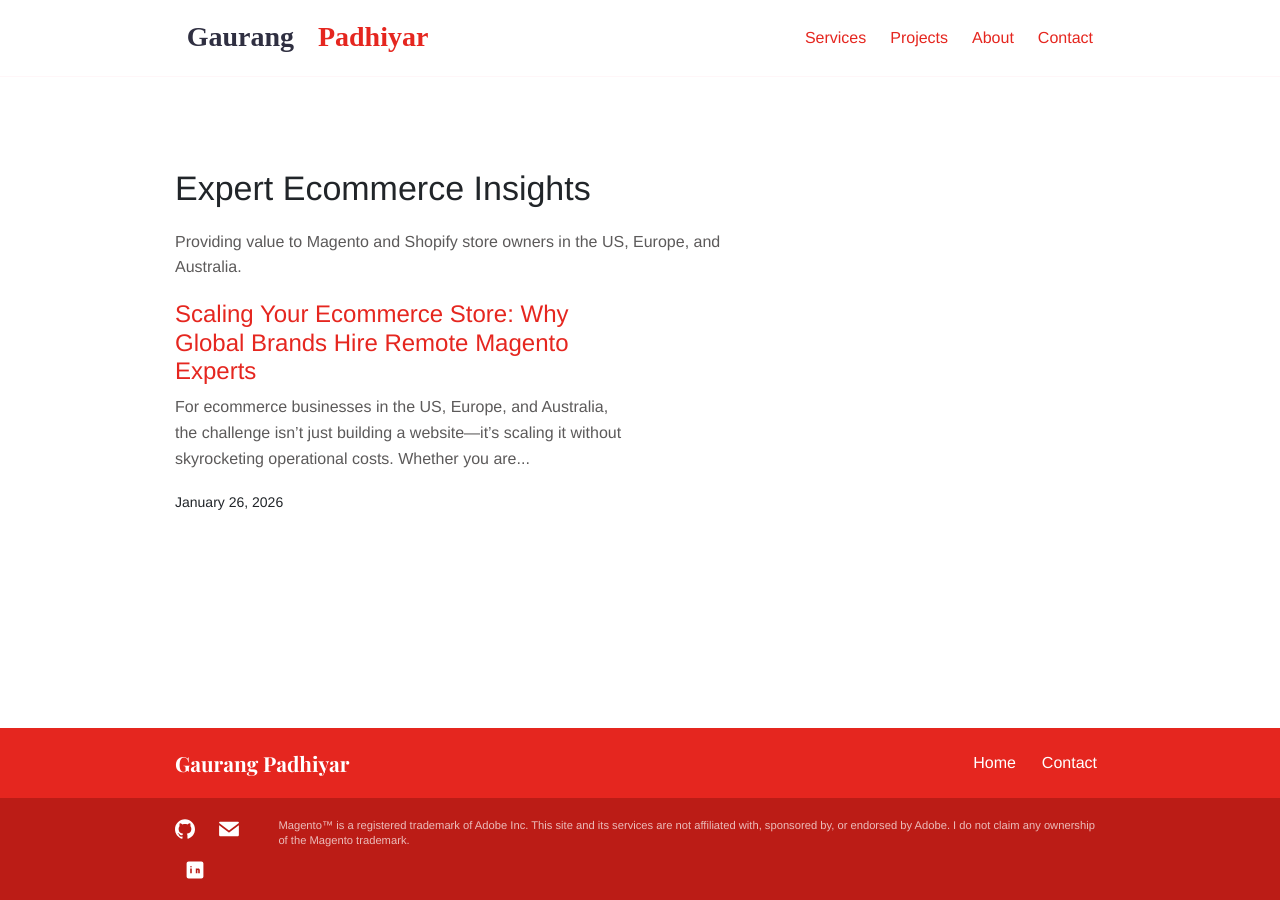
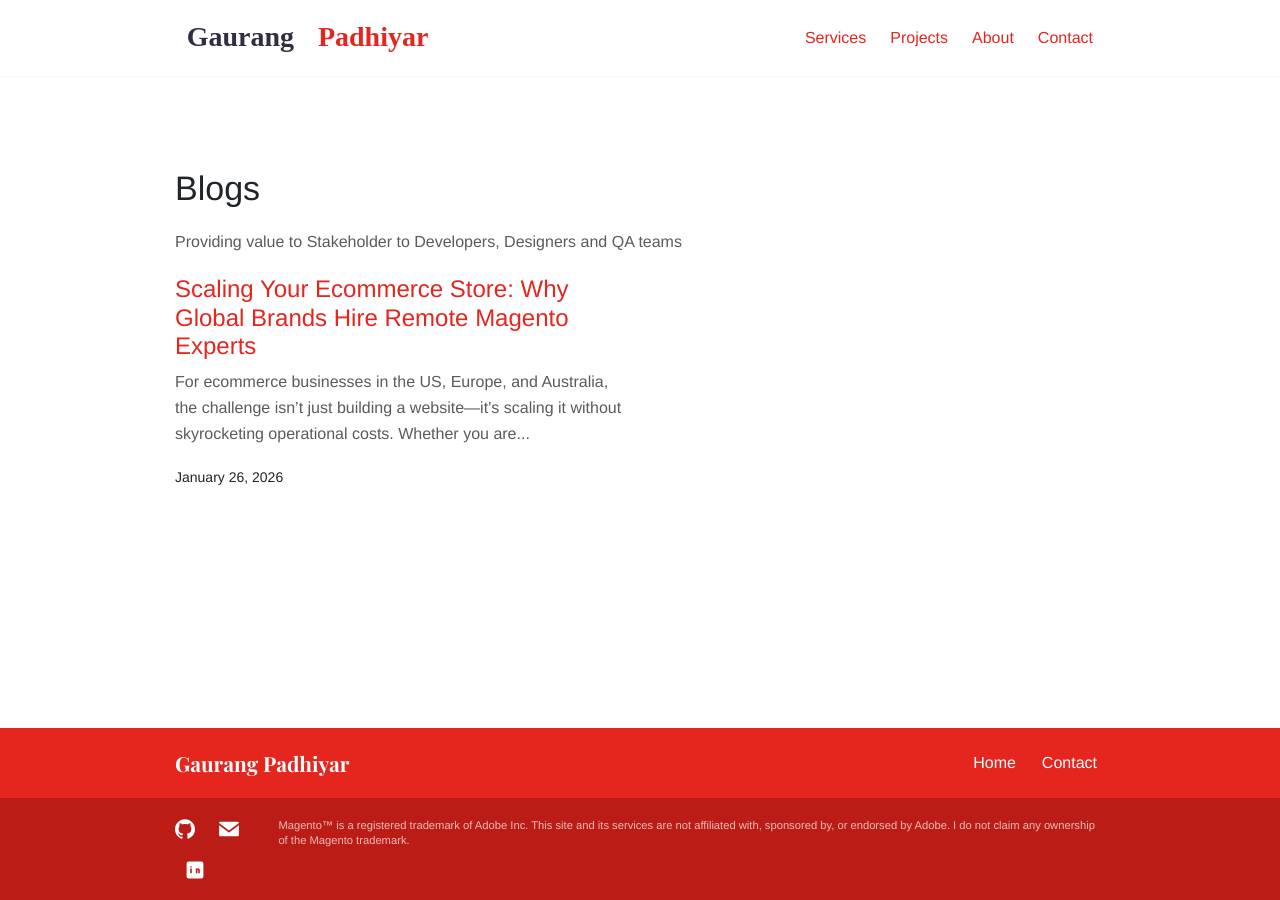
Before and after one commit to gaurangpadhiyar007/portfolio, a Jekyll site: the page built from blog.md, in a window 1280 px wide. Built offline with Jekyll 4.4.1, drawn with Linux system fonts in a browser that asks for light colours.

Commit message:
Update blog.md

```diff
--- a/blog.md
+++ b/blog.md
@@ -8,8 +8,8 @@
   <div class="row justify-content-start">
     <div class="col-12 col-md-8">
       <div class="content">
-        <h1>Expert Ecommerce Insights</h1>
-        <p>Providing value to Magento and Shopify store owners in the US, Europe, and Australia.</p>
+        <h1>Blogs</h1>
+        <p>Providing value to Stakeholder to Developers, Designers and QA teams</p>
       </div>
     </div>
   </div>
```
